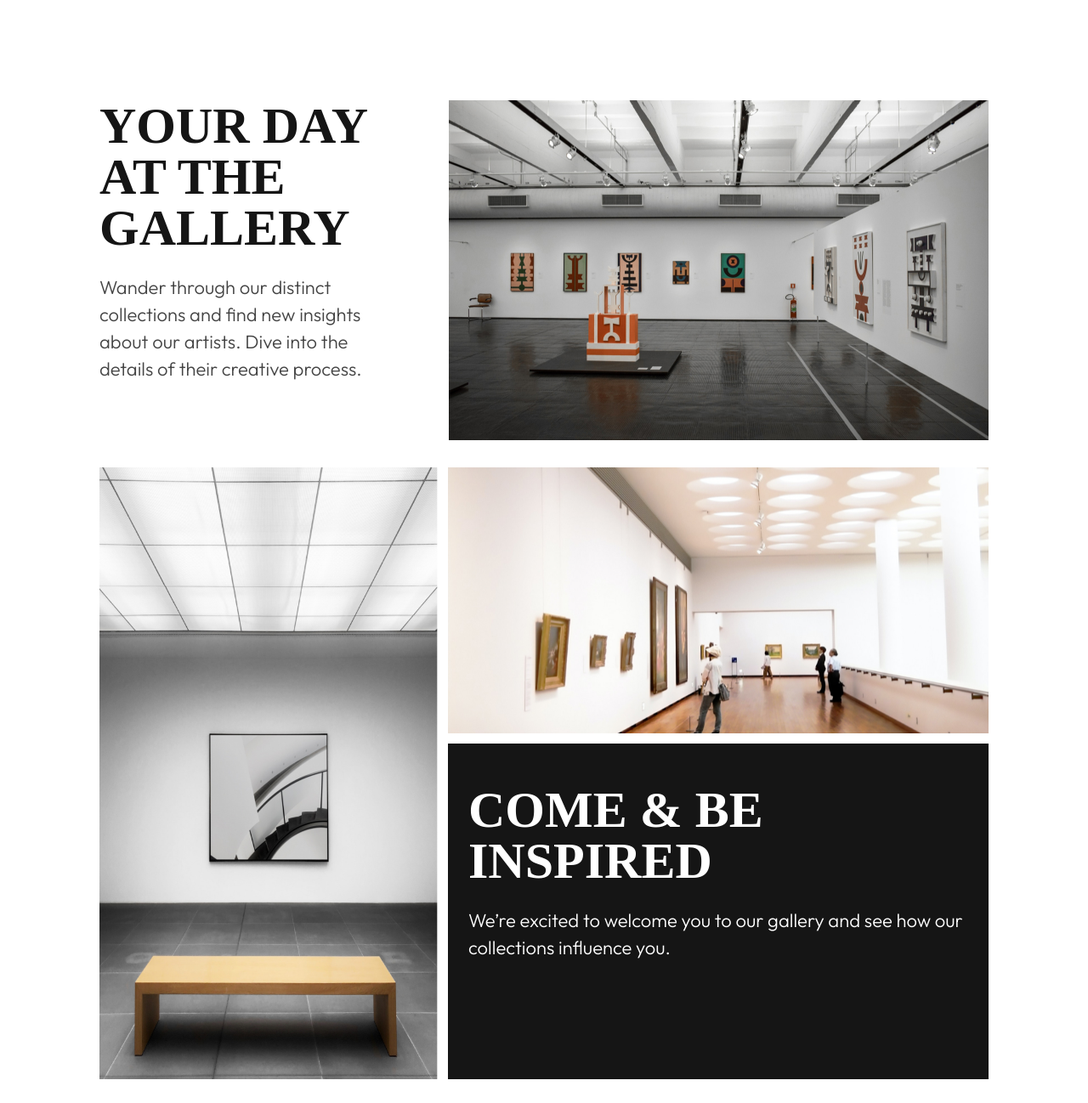
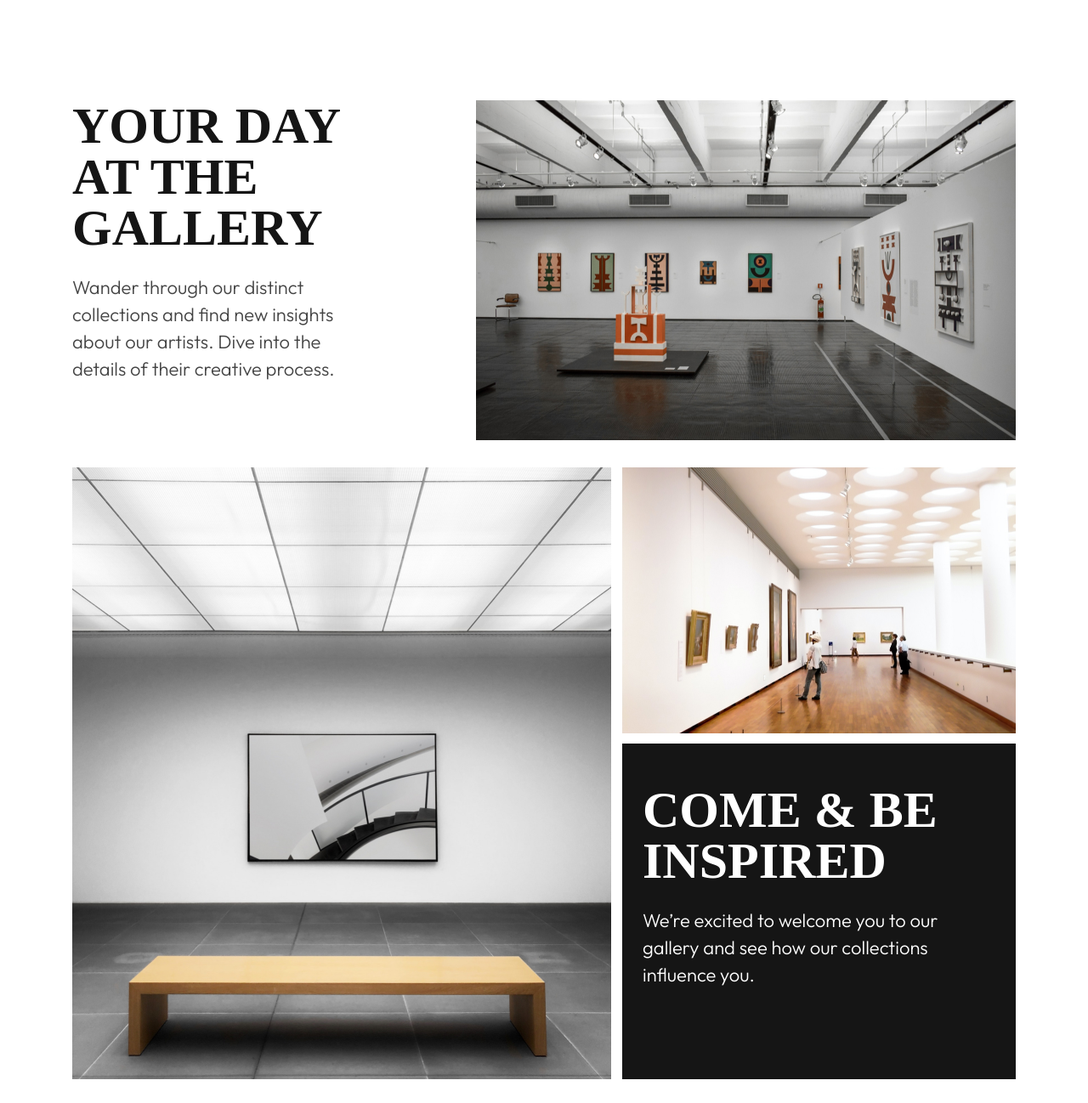
Before and after one commit to jruizsilva/proyecto-3-modern-art-gallery, a website built with Vite: page index.html in a window 1280 px wide. Shown: the part 702-2000 px from the top of the page at 85% size. Built offline with nearby package versions, Linux system fonts and the light colour scheme; a web font is replaced by a local one.

Commit message:
desktop done

```diff
--- a/sass/layouts/_footer.scss
+++ b/sass/layouts/_footer.scss
@@ -29,6 +29,9 @@
     max-width: 281px;
     margin-right: auto;
   }
+  @include mq($desktop) {
+    max-width: 430px;
+  }
 }
 .footer__text.location {
   color: var(--clr-black);
--- a/sass/pages/_home.scss
+++ b/sass/pages/_home.scss
@@ -113,15 +113,21 @@
     height: 400px;
     & .article__image {
       order: 2;
+      width: 398px;
+      object-fit: cover;
       height: 100%;
     }
     & .article__content {
       max-width: 223px;
     }
   }
+
   @include mq($desktop) {
     & .article__content {
       max-width: 350px;
+    }
+    & .article__image {
+      width: 635px;
     }
   }
 }
@@ -139,6 +145,11 @@
       width: 398px;
     }
   }
+  @include mq($desktop) {
+    & > .article__image {
+      width: 635px;
+    }
+  }
 }
 .article__wrapper {
   display: flex;
@@ -152,6 +163,11 @@
     }
     & .article__content {
       flex-grow: 1;
+    }
+  }
+  @include mq($desktop) {
+    & .article__image {
+      height: 313px;
     }
   }
 }
--- a/sass/utilities/_helpers.scss
+++ b/sass/utilities/_helpers.scss
@@ -10,6 +10,7 @@
     max-width: 768px;
   }
   @include mq($desktop) {
+    padding: 0;
     max-width: 1110px;
   }
 }
```
